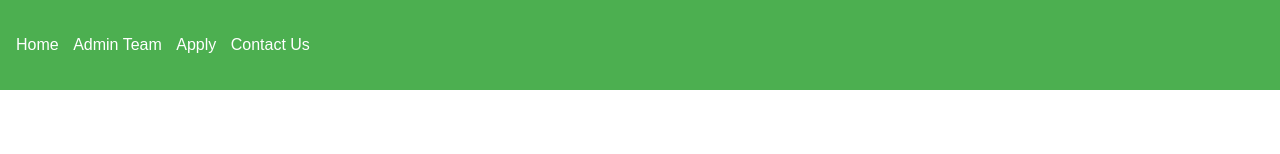
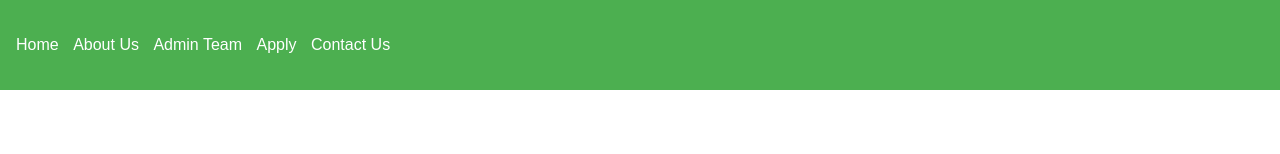
Before and after one commit to jcclinic/jcclinic.github.io, a plain HTML site: page contact.html in a window 1280 px wide. Shown: the top 154 px of the page. Drawn offline with Linux system fonts and the light colour scheme.

Commit message:
Update contact.html

```diff
--- a/contact.html
+++ b/contact.html
@@ -11,10 +11,12 @@
         <nav>
             <ul>
                 <li><a href="index.html">Home</a></li>
-                <li><a href=                <li><a href="team.html">Admin Team</a></li>
+                <li><a href="about.html">About Us</a></li>
+                <li><a href="team.html">Admin Team</a></li>
                 <li><a href="apply.html">Apply</a></li>
                 <li><a href="contact.html">Contact Us</a></li>
             </ul>
+        </nav>
         </nav>
     </header>
 
```
